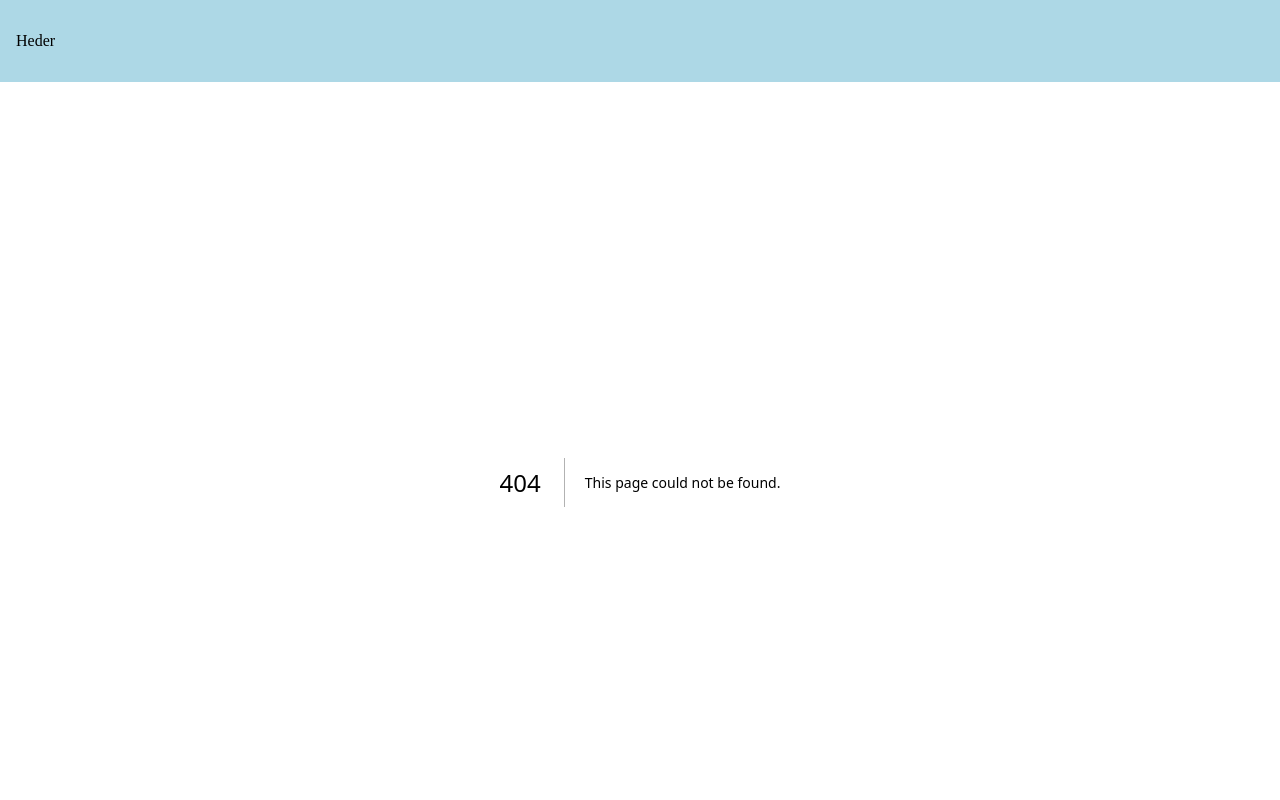
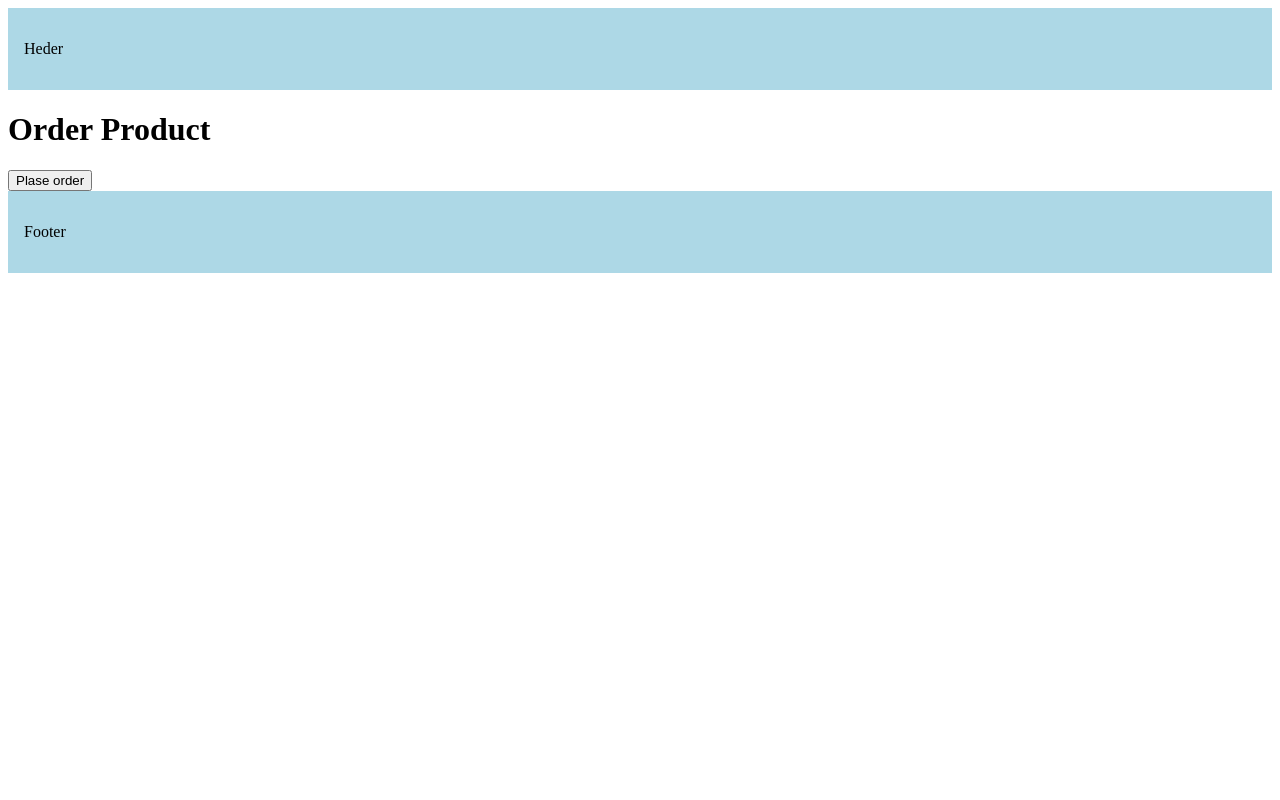
Before and after one commit to Diognet/Next14, a Next.js app in the folder taxi/: page /order-product in a window 1280 px wide. Before the commit this address had no page. Shown: the top 800 px of the page. Built offline with nearby package versions, Linux system fonts and the light colour scheme.

Commit message:
Add files via upload

```diff
--- /dev/null
+++ b/taxi/src/app/order-product/page.tsx
@@ -0,0 +1,17 @@
+'use client';
+import { useRouter } from 'next/navigation';
+
+
+export default function OrderProduct() {
+  const router = useRouter();
+  const handleClick = () => {
+    console.log('Placing your order');
+    router.push('/')
+  };
+  return (
+    <>
+      <h1> Order Product</h1>
+      <button onClick={handleClick}> Plase order </button>
+    </>
+  );
+}
```
